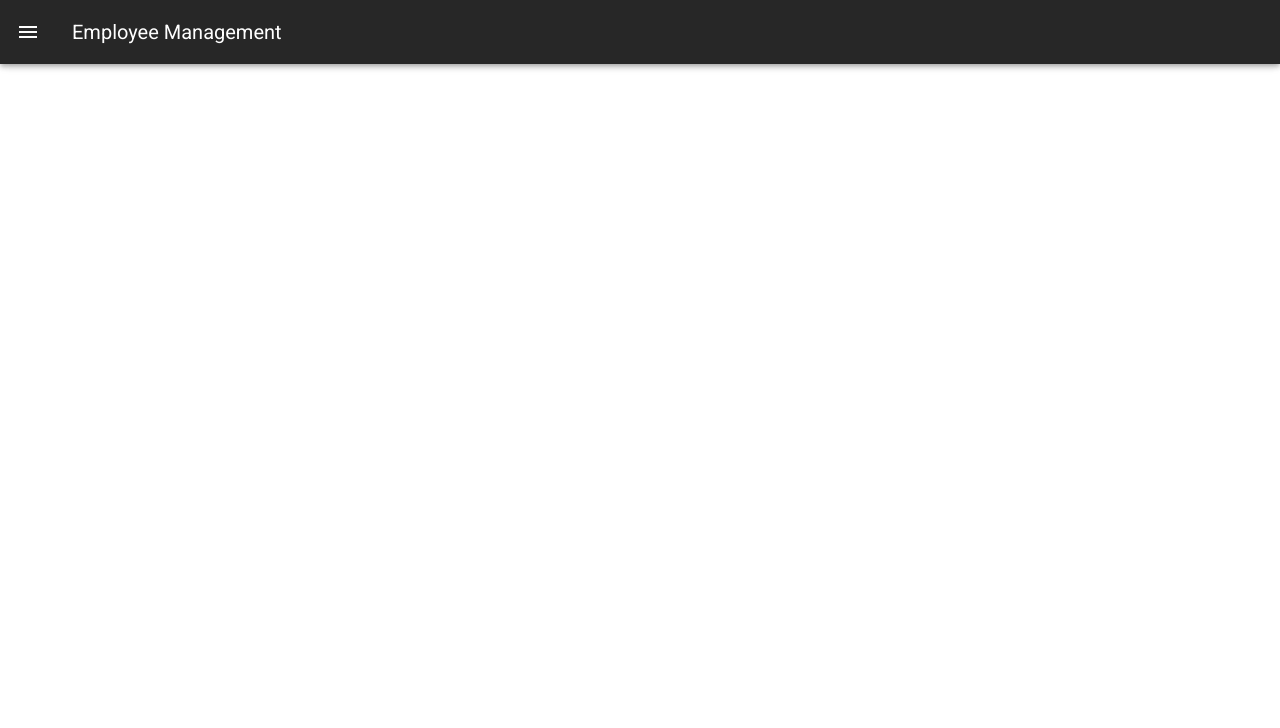
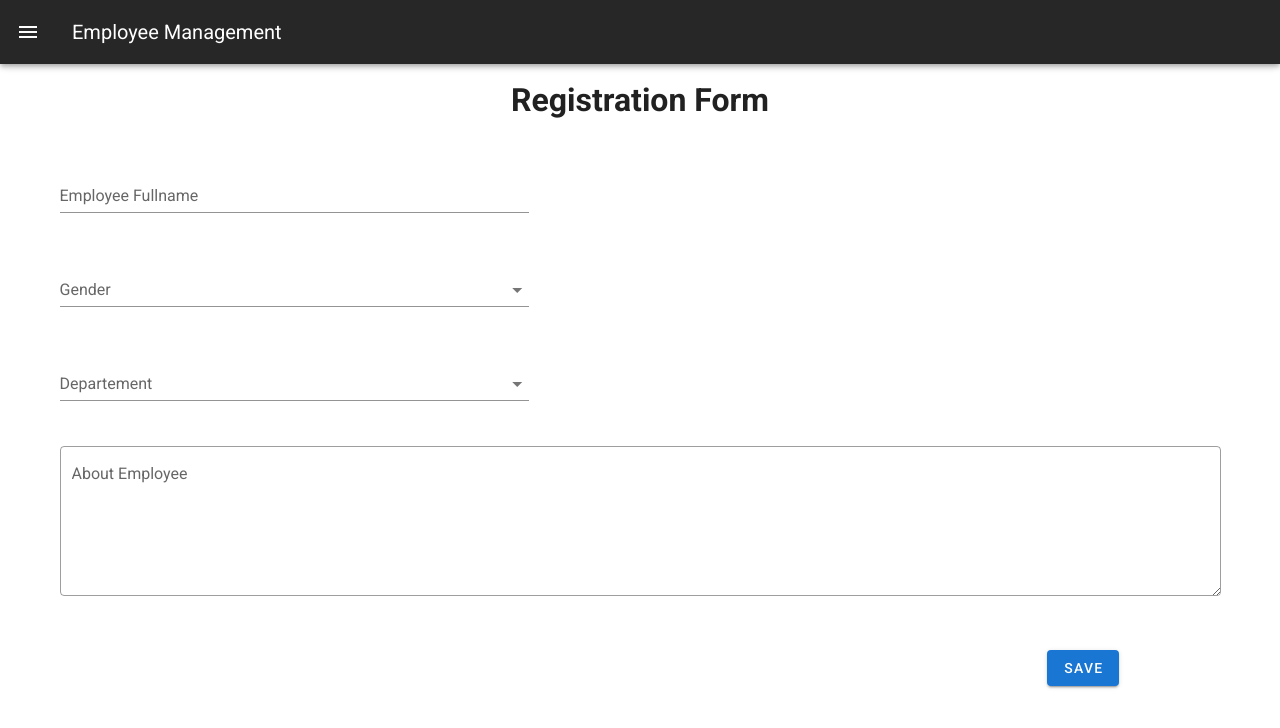
Before and after one commit to hafizmfadli/PEVN-CRUD-TUTORIAL, a Vue app in the folder client/: page /register-new-employee in a window 1280 px wide. Shown: the top 728 px of the page. Built offline with nearby package versions, Linux system fonts and the light colour scheme.

Commit message:
Create Employee Form component and Registration views

```diff
--- /dev/null
+++ b/client/src/components/EmployeeForm.vue
@@ -0,0 +1,135 @@
+<template>
+    <v-container>
+        <h1 class="text-center mb-10">Registration Form</h1>
+
+        <!-- Fullname Text field -->
+        <v-row>
+            <v-col cols="5">
+                <v-text-field
+                    v-model="editedItem.name"
+                    label="Employee Fullname"
+                ></v-text-field>
+            </v-col>
+        </v-row>
+
+        <!-- Gender dropdown -->
+        <v-row>
+            <v-col cols="5">
+                <v-select
+                    v-model="editedItem.gender"
+                    :items="genderList"
+                    label="Gender"
+                >
+                </v-select>
+            </v-col>
+        </v-row>
+
+        <!-- Departement Autocomplete -->
+        <v-row>
+            <v-col cols="5">
+                <v-autocomplete
+                    v-model="editedItem.departement"
+                    :items="departementList"
+                    label="Departement"
+                ></v-autocomplete>
+            </v-col>
+        </v-row>
+
+        <!-- About Textarea -->
+        <v-row>
+            <v-col>
+                <v-textarea
+                    v-model="editedItem.about"
+                    outlined
+                    label="About Employee"
+                ></v-textarea>
+            </v-col>
+        </v-row>
+
+        <!-- Actions button -->
+        <v-row>
+            <v-spacer></v-spacer>
+            <v-col cols="2">
+                <v-btn
+                    color="primary"
+                    @click.stop="save"
+                >Save</v-btn>
+            </v-col>
+            <v-dialog
+                v-model="dialog"
+                width="500"
+            >
+                <v-card>
+
+                    <v-card-title>
+                        <p v-if="success">Employee Registration Success</p>
+                        <p v-if="!success">Employee Registration Failed</p>
+                    </v-card-title>
+
+                    <v-card-text>
+                        <p v-if="success">You can check data in employee table</p>
+                        <p v-if="!success">Try again later</p>
+                    </v-card-text>
+
+                    <v-divider></v-divider>
+
+                    <v-card-actions>
+                        <v-spacer></v-spacer>
+                        <v-btn
+                            color="primary"
+                            :to="`/`"
+                        >OK</v-btn>
+                    </v-card-actions>
+
+                </v-card>
+            </v-dialog>
+        </v-row>
+
+    </v-container>
+</template>
+
+<script>
+import axios from 'axios'
+
+export default {
+    data(){
+        return{
+            genderList: ["Male", "Female"],
+            departementList: ["Engineering", "Training", "Bussiness", "Service", "Human Resource"],
+            dialog: false,
+            isOperationSuccess: false,
+            editedItem: {
+                name: '',
+                gender: '',
+                departement: '',
+                about: ''
+            }
+        }
+    },
+    computed: {
+        success(){
+            return this.isOperationSuccess
+        }
+    },
+    methods: {
+        save(){
+            axios({
+                method: 'post',
+                url: 'http://localhost:3000/api/employees/',
+                data: this.editedItem
+            })
+            .then(response => {
+                // Tampilkan dialog registrasi sukses
+                this.isOperationSuccess = true
+                this.dialog = true
+                console.log(response.data)
+            })
+            .catch(error => {
+                // Tampilkan dialog regitrasi gagal
+                this.dialog = true
+                console.log(error)
+            })
+        }
+    }
+}
+</script>
--- a/client/src/router/index.js
+++ b/client/src/router/index.js
@@ -2,6 +2,7 @@ import Vue from 'vue'
 import VueRouter from 'vue-router'
 import Home from '../views/Home.vue'
 import EmployeeDetails from '../views/EmployeeDetails.vue'
+import Registration from '../views/Registration.vue'
 
 Vue.use(VueRouter)
 
@@ -22,6 +23,10 @@ const routes = [
   {
     path: '/details/:id/:name',
     component: EmployeeDetails
+  },
+  {
+    path: '/register-new-employee',
+    component: Registration
   }
 ]
 
--- /dev/null
+++ b/client/src/views/Registration.vue
@@ -0,0 +1,13 @@
+<template>
+    <EmployeeForm />
+</template>
+
+<script>
+import EmployeeForm from '../components/EmployeeForm.vue'
+
+export default {
+    components: {
+        EmployeeForm
+    }
+}
+</script>
```
